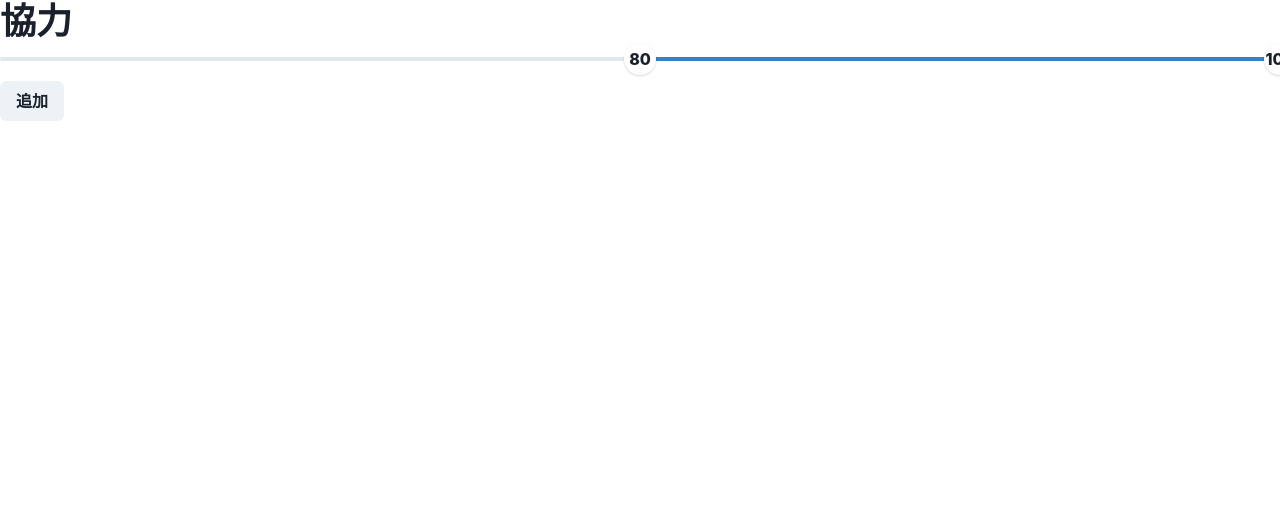
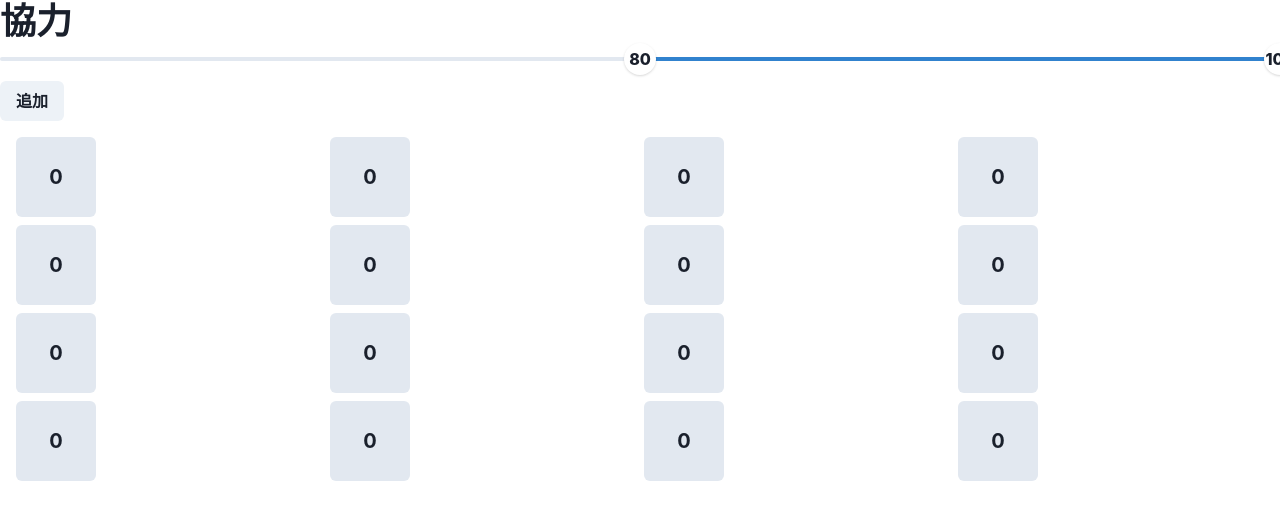
Before and after one commit to Kubbo0308/karaoke_app, a Next.js app: page /bingo/cooperation in a window 1280 px wide. Shown: the top 520 px of the page. Built offline with nearby package versions, Linux system fonts and the light colour scheme.

Commit message:
初期値設定

```diff
--- a/src/app/bingo/cooperation/page.tsx
+++ b/src/app/bingo/cooperation/page.tsx
@@ -7,7 +7,7 @@ import { useState } from "react";
 
 export default function Cooperation() {
   const [rangeValues, setRangeValues] = useState<number[]>([80, 100]);
-  const [numbers, setNumbers] = useState<number[]>([]);
+  const [numbers, setNumbers] = useState<number[]>(Array(16).fill(0));
   const [selected, setSelected] = useState<boolean[]>(Array(16).fill(false));
 
   const toggleSelect = (index: number) => {
```
